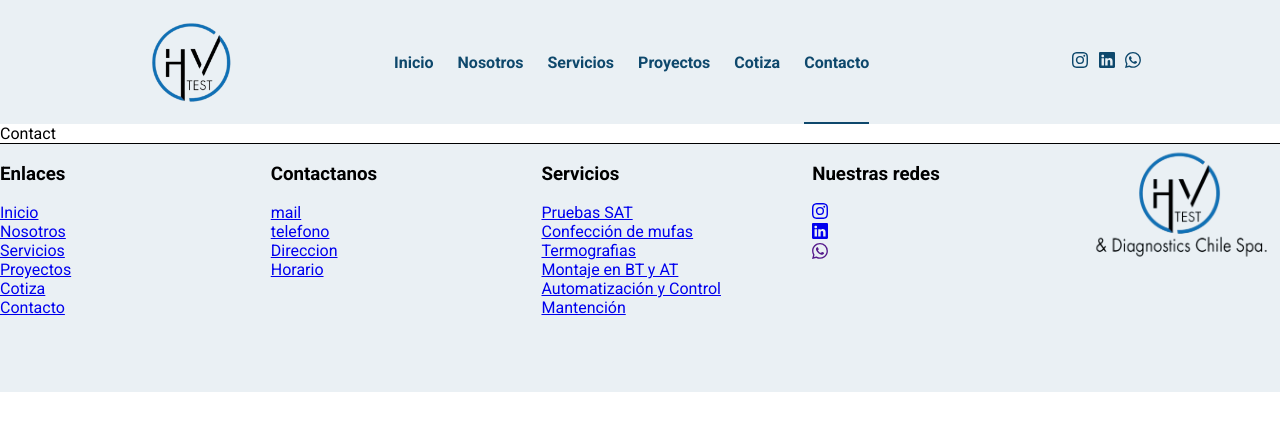
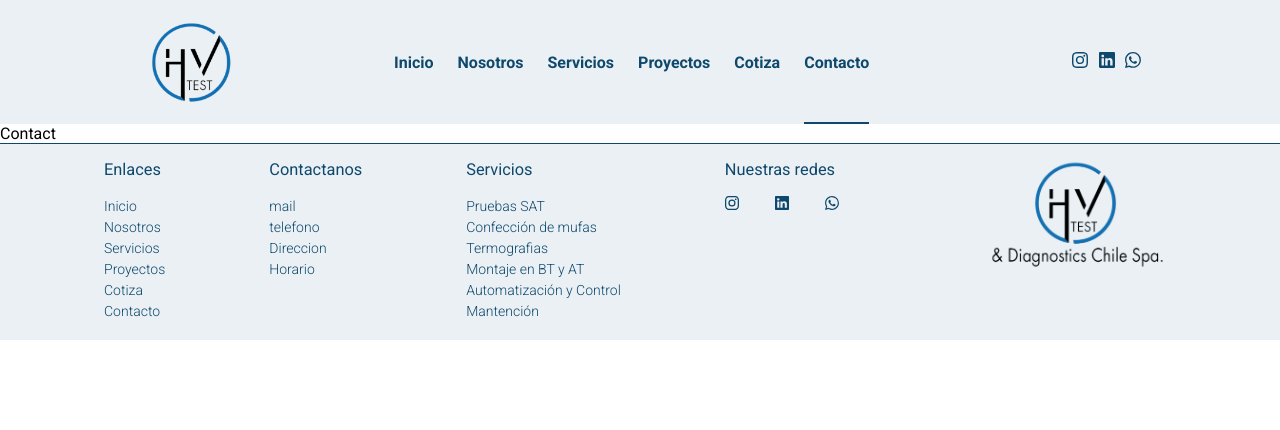
Before and after one commit to Bernullys/H-VTest, a React (Vite) app in the folder HVTest/: page /contacto in a window 1280 px wide. Shown: the top 430 px of the page. Built offline with nearby package versions, Linux system fonts and the light colour scheme.

Commit message:
footer ver.1

```diff
--- a/HVTest/src/Components/Footer/Footer.css
+++ b/HVTest/src/Components/Footer/Footer.css
@@ -2,37 +2,45 @@
     height: 124px;
 }
 
-.a-logo {
-    height: 100%;
+.a-logo-spa {
+    position: relative;
+    height: 90%;
 }
 
 .footer__nav--container {
     width: 100%;
-    height: 248px;
+    height: 196px;
     display: flex;
     align-items: center;
     justify-content: space-evenly;
     font-family: 'Roboto', sans-serif;
-    font-size: var(--sm);
+    font-size: var(--ssm);
     font-weight: 400;
     background: var(--colorGray1);
-    border-top: solid 1px;
+    border-top: solid 1px var(--color10);
 }
 
 .footer__nav__ul {
-    width: 40%;
     height: 100%;
-    display: flex;
-    flex-direction: column;
     list-style: none;
     margin: 0;
     padding: 0;
-
 }
 
-.footer__nav__ul--center li a {
+.footer__nav__ul li a {
     text-decoration: none;
-    padding: 50px 0 50px;
+    font-family: 'Roboto', sans-serif;
     color: var(--color10);
-    margin-right: 24px;
+    font-weight: 300;
+    line-height: 1.5;
 }
+
+.footer__solcial__logo {
+    margin-right: 36px;
+    color: var(--color10);
+}
+
+h3 {
+    font-weight: 500;
+    color: var(--color10);
+}
--- a/HVTest/src/Components/Footer/Footer.jsx
+++ b/HVTest/src/Components/Footer/Footer.jsx
@@ -4,8 +4,6 @@ import "./Footer.css";
 
 
 const Footer = () => {
-
-    const activePage = "active__page"
 
     return (
         <footer>
@@ -110,18 +108,18 @@ const Footer = () => {
 
                     <h3>Nuestras redes</h3>
 
-                    <a href="https://www.instagram.com/hvtest.cl/" target="_blank" rel="noopener noreferrer">
+                    <a className="footer__solcial__logo" href="https://www.instagram.com/hvtest.cl/" target="_blank" rel="noopener noreferrer">
                         <BsInstagram className="insta-logo"/>
                     </a>
-                    <a href="https://www.linkedin.com/company/hv-test" target="_blank" rel="noopener noreferrer">
+                    <a className="footer__solcial__logo" href="https://www.linkedin.com/company/hv-test" target="_blank" rel="noopener noreferrer">
                         <BsLinkedin className="linke-logo"/>
                     </a>
-                    <a href="" target="_blank" rel="noopener noreferrer">
+                    <a className="footer__solcial__logo" href="" target="_blank" rel="noopener noreferrer">
                         <BsWhatsapp className="whatsapp-logo"/>
                     </a>
                 </ul>
 
-                <NavLink className="a-logo" to="/">
+                <NavLink className="a-logo-spa" to="/">
                     <img className="logo__hvt--main" src="../../../src/assets/LogoHVTest&diagnosticsSpa.png" alt="HVTest-company-logo" />
                 </NavLink>
 
--- a/HVTest/src/index.css
+++ b/HVTest/src/index.css
@@ -14,7 +14,7 @@
   --color11: #092e48;
   --colorGray1: #eaf0f4;
 
-  --ssm: 8px;
+  --ssm: 14px;
   --sm: 16px;
   --md: 24px;
   --lg: 32px;
```
